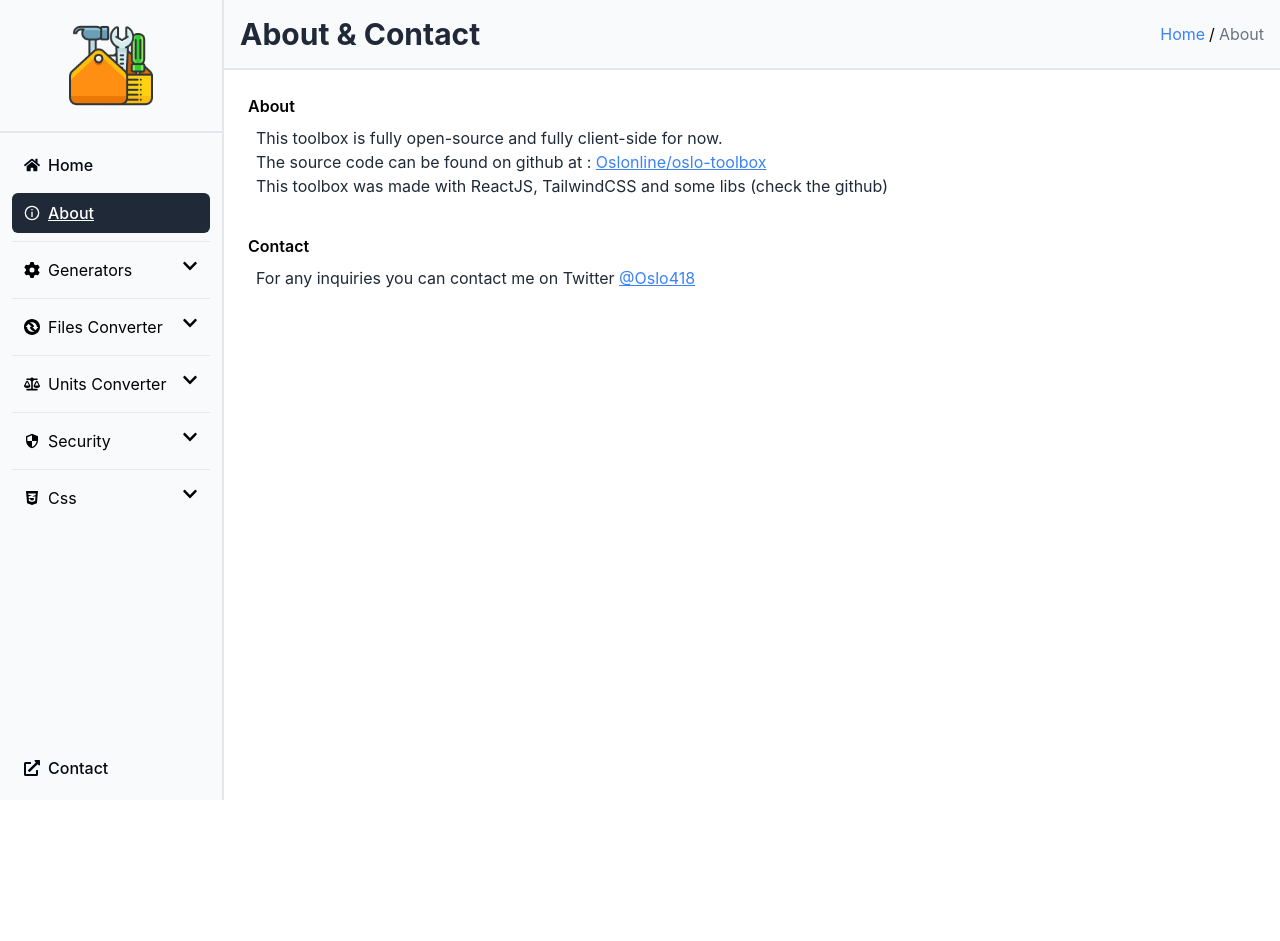
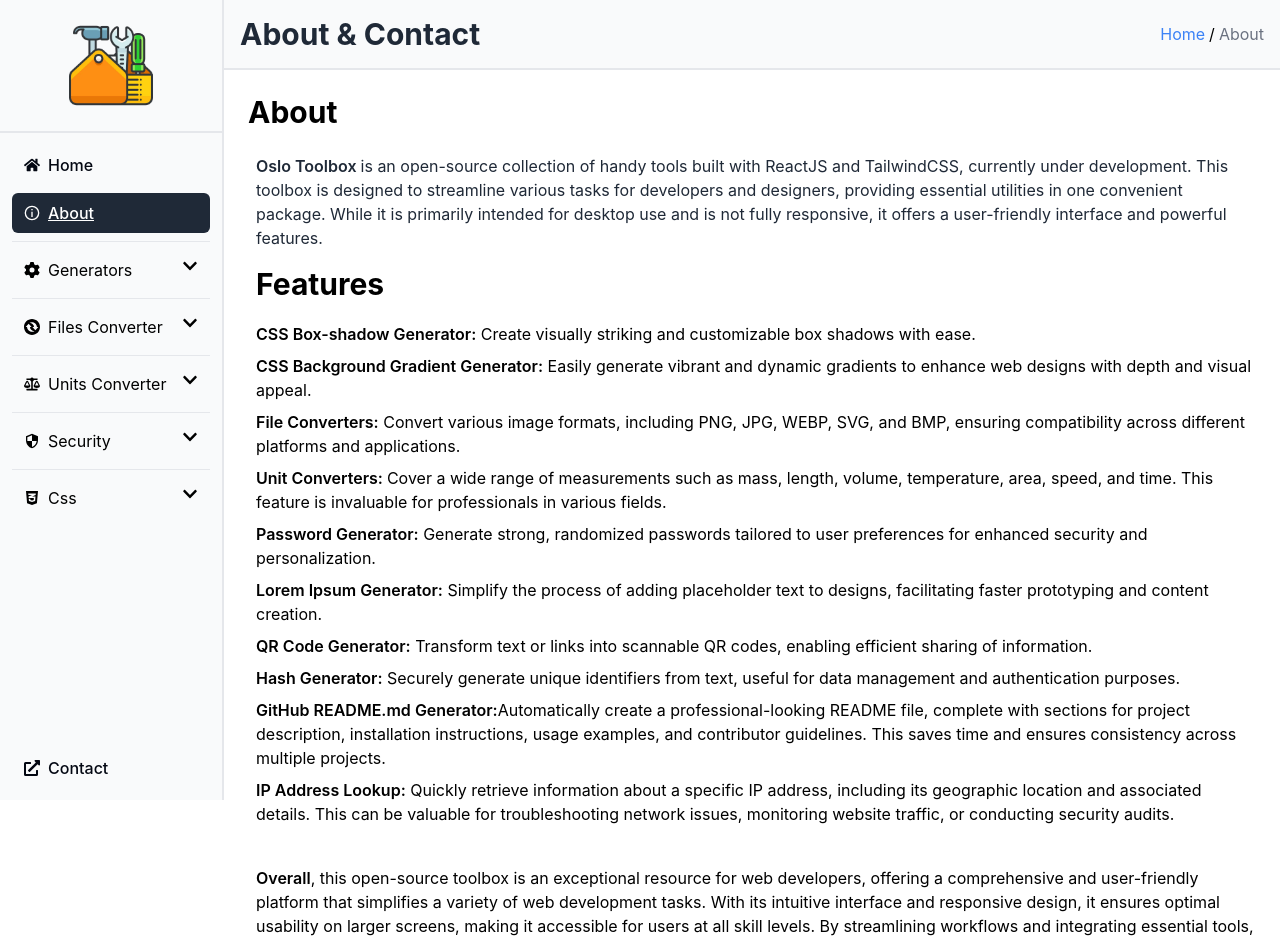
Before and after one commit to Oslonline/oslo-toolbox, a React (Vite) app: page /About in a window 1280 px wide. Shown: the top 941 px of the page. Before the commit the page ends 800 px from the top, so only its background shows below. Built offline with nearby package versions, Linux system fonts and the light colour scheme.

Commit message:
about-contact-updates

```diff
--- a/src/pages/About.jsx
+++ b/src/pages/About.jsx
@@ -4,26 +4,117 @@ function About() {
   return (
     <div className="flex flex-col gap-9 p-6">
       <div className="flex flex-col gap-2">
-        <p className="font-semibold">About</p>
+        <p className="font-bold text-3xl">About</p>
         <div className="ml-2">
-          <p className="text-gray-800">This toolbox is fully open-source and fully client-side for now.</p>
-          <p className="text-gray-800">
-            The source code can be found on github at :{" "}
-            <a className="text-blue-500 underline hover:text-blue-400 focus:text-blue-600" target="_blank" href="https://github.com/Oslonline/oslo-toolbox">
+          <p className="text-gray-800 mb-4 mt-4">
+            <span className="font-semibold">Oslo Toolbox </span> is an
+            open-source collection of handy tools built with ReactJS and
+            TailwindCSS, currently under development. This toolbox is designed
+            to streamline various tasks for developers and designers, providing
+            essential utilities in one convenient package. While it is primarily
+            intended for desktop use and is not fully responsive, it offers a
+            user-friendly interface and powerful features.
+          </p>
+          <p className="font-bold mb-5 text-3xl">Features</p>
+
+          <p>
+            <span className="font-semibold mt-2">
+              CSS Box-shadow Generator:
+            </span>{" "}
+            Create visually striking and customizable box shadows with ease.
+          </p>
+
+          <p className="mt-2">
+            <span className="font-semibold">
+              CSS Background Gradient Generator:
+            </span>{" "}
+            Easily generate vibrant and dynamic gradients to enhance web designs
+            with depth and visual appeal.
+          </p>
+          <p className="mt-2">
+            <span className="font-semibold">File Converters:</span> Convert
+            various image formats, including PNG, JPG, WEBP, SVG, and BMP,
+            ensuring compatibility across different platforms and applications.
+          </p>
+          <p className="mt-2">
+            <span className="font-semibold">Unit Converters: </span> Cover a
+            wide range of measurements such as mass, length, volume,
+            temperature, area, speed, and time. This feature is invaluable for
+            professionals in various fields.
+          </p>
+          <p className="mt-2">
+            <span className="font-semibold">Password Generator:</span> Generate
+            strong, randomized passwords tailored to user preferences for
+            enhanced security and personalization.
+          </p>
+          <p className="mt-2">
+            <span className="font-semibold">Lorem Ipsum Generator:</span>{" "}
+            Simplify the process of adding placeholder text to designs,
+            facilitating faster prototyping and content creation.
+          </p>
+          <p className="mt-2">
+            <span className="font-semibold">QR Code Generator:</span> Transform
+            text or links into scannable QR codes, enabling efficient sharing of
+            information.
+          </p>
+          <p className="mt-2">
+            <span className="font-semibold">Hash Generator:</span> Securely
+            generate unique identifiers from text, useful for data management
+            and authentication purposes.
+          </p>
+          <p className="mt-2">
+            <span className="font-semibold">GitHub README.md Generator:</span>
+            Automatically create a professional-looking README file, complete
+            with sections for project description, installation instructions,
+            usage examples, and contributor guidelines. This saves time and
+            ensures consistency across multiple projects.
+          </p>
+          <p className="mt-2">
+            <span className="font-semibold">IP Address Lookup:</span> Quickly
+            retrieve information about a specific IP address, including its
+            geographic location and associated details. This can be valuable for
+            troubleshooting network issues, monitoring website traffic, or
+            conducting security audits.
+          </p>
+          <p className="mt-10">
+            <span className="font-semibold">Overall</span>, this open-source
+            toolbox is an exceptional resource for web developers, offering a
+            comprehensive and user-friendly platform that simplifies a variety
+            of web development tasks. With its intuitive interface and
+            responsive design, it ensures optimal usability on larger screens,
+            making it accessible for users at all skill levels. By streamlining
+            workflows and integrating essential tools, it empowers developers to
+            focus on creating high-quality web experiences, ultimately enhancing
+            productivity and efficiency. This toolbox is truly a valuable asset
+            for anyone looking to elevate their web development projects.
+          </p>
+
+          <p className="text-gray-800 mt-2">
+            <span className="font-semibold">The source code </span> can be found
+            on github at :{" "}
+            <a
+              className="text-blue-500 underline hover:text-blue-400 focus:text-blue-600"
+              target="_blank"
+              href="https://github.com/Oslonline/oslo-toolbox"
+            >
               Oslonline/oslo-toolbox
             </a>
           </p>
-          <p className="text-gray-800">This toolbox was made with ReactJS, TailwindCSS and some libs (check the github)</p>
         </div>
       </div>
       <div className="flex flex-col gap-2">
-        <p className="font-semibold">Contact</p>
+        <p className="font-bold text-3xl">Contact</p>
         <p className="ml-2 text-gray-800">
           {" "}
-          For any inquiries you can contact me on Twitter{" "}
-          <a href="https://twitter.com/Oslo418" className="text-blue-500 underline hover:text-blue-400 focus:text-blue-600">
+          For any inquiries or assistance, please feel free to reach out to me
+          on Twitter at{" "}
+          <a
+            href="https://twitter.com/Oslo418"
+            className="text-blue-500 underline hover:text-blue-400 focus:text-blue-600"
+          >
             @Oslo418
-          </a>
+          </a>{" "}
+          I look forward to connecting with you!
         </p>
       </div>
       <div id="contact"></div>
```
